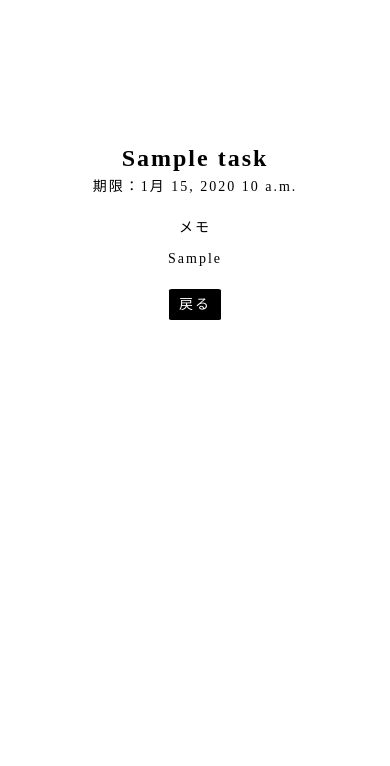
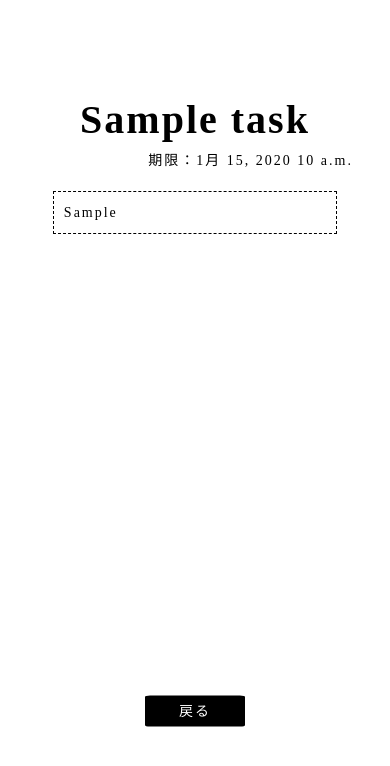
Before and after one commit to Kanata0204/task_app, a Django app: page /task_list/1 in a window 390 px wide. Shown: the part 60-826 px from the top of the page. Run offline with Django 3.2, Linux system fonts and the light colour scheme; tables that the repository leaves empty hold one stand-in row (values such as "Sample post").

Commit message:
modify responsive task_detail.css

```diff
--- a/static/css/_base.css
+++ b/static/css/_base.css
@@ -12,7 +12,7 @@ html {
 }
 
 h2 {
-  font-size: 2.4rem;
+  font-size: 4rem;
 }
 
 p {
@@ -65,7 +65,7 @@ span {
 
 @media (min-width: 600px) {
   h2 {
-    font-size: 5rem;
+    font-size: 8rem;
   }
   p {
     font-size: 1.9rem;
@@ -79,9 +79,6 @@ span {
 }
 
 @media (min-width: 1024px) {
-  h2 {
-    font-size: 7.4rem;
-  }
   p {
     font-size: 2.5rem;
   }
--- a/static/css/taskapp/task_detail.css
+++ b/static/css/taskapp/task_detail.css
@@ -1,13 +1,12 @@
-#content {
+#content #detail_block {
+  width: 90%;
+  margin: 0 auto;
+  margin-top: 15rem;
   text-align: center;
 }
 
-#content #detail_block {
-  margin-top: 20rem;
-}
-
 #content #detail_block #title_limit_block {
-  display: inline-block;
+  margin-bottom: 2rem;
 }
 
 #content #detail_block #title_limit_block #detail_limit {
@@ -15,16 +14,27 @@
 }
 
 #content #detail_block_memo {
+  width: 90%;
+  padding: 1rem;
   margin: 2rem auto;
-}
-
-#content #detail_block_memo span {
-  margin-bottom: 1rem;
+  border: dashed 1px black;
+  text-align: left;
+  white-space: pre-wrap;
 }
 
 #content #btn_block {
   display: flex;
   justify-content: space-around;
+  align-items: center;
+  position: absolute;
+  width: 100%;
+  bottom: 5%;
+  left: 50%;
+  transform: translate(-50%, -50%);
+}
+
+#content #btn_block .btn {
+  width: 10rem;
 }
 
 #content #btn_block #back_btn {
@@ -39,9 +49,20 @@
   background-color: red;
 }
 
-@media (min-width: 1024px) {
-  #btn_block {
-    width: 50%;
-    margin: 0 auto;
+@media (min-width: 640px) {
+  #content #detail_block #title_limit_block {
+    margin-bottom: 10rem;
+  }
+  #content #btn_block .btn {
+    width: 12rem;
   }
 }
+
+@media (min-width: 1024px) {
+  #content #detail_block {
+    width: 80%;
+  }
+  #content #btn_block .btn {
+    width: 15rem;
+  }
+}
--- a/static/scss/taskapp/task_detail.scss
+++ b/static/scss/taskapp/task_detail.scss
@@ -1,31 +1,42 @@
 #content{
-    text-align: center;
 
     & #detail_block{
-        margin-top: 20rem;
+        width: 90%;
+        margin: 0 auto;
+        margin-top: 15rem;
+        text-align: center;
 
         & #title_limit_block{
-            display: inline-block;
+            margin-bottom: 2rem;
 
             & #detail{
-                &_title{
-                }
                 &_limit{
                     text-align: right;
                 }
             }
         }
         &_memo{
-            & span{
-                margin-bottom: 1rem;
-            }
+            width: 90%;
+            padding: 1rem;
             margin: 2rem auto;
+            border: dashed 1px black;
+            text-align: left;
+            white-space: pre-wrap;
         }
     }
     & #btn_block{
         display: flex;
         justify-content: space-around;
+        align-items: center;
+        position: absolute;
+        width: 100%;
+        bottom: 5%;
+        left: 50%;
+        transform: translate(-50%, -50%);
 
+        & .btn{
+            width: 10rem;
+        }
         & #back_btn{
             background-color: black;
         }
@@ -38,9 +49,30 @@
     }
 }
 
-@media (min-width:1024px){
-    #btn_block{
-        width: 50%;
-        margin: 0 auto;
+@media (min-width:640px){
+    #content{
+        #detail_block{
+            & #title_limit_block{
+                margin-bottom: 10rem;
+            }
+        }
+        & #btn_block{
+            & .btn{
+                width: 12rem;
+            }
+        }
     }
 }
+
+@media (min-width:1024px){
+    #content{
+        & #detail_block{
+            width: 80%;
+        }
+        & #btn_block{
+            & .btn{
+                width: 15rem;
+            }
+        }
+    }
+}
--- a/taskapp/templates/taskapp/task_detail.html
+++ b/taskapp/templates/taskapp/task_detail.html
@@ -13,7 +13,7 @@
         <h2 id="detail_title">{{ task.title }}</h2>
         <p id="detail_limit">期限：{{ task.day_limit }}&nbsp{{ task.time_limit }}</p>
     </div>
-    <p id="detail_block_memo"><span>メモ</span></br>{{ task.memo }}</p>
+    <p id="detail_block_memo">{{ task.memo }}</p>
     <div id="btn_block">
         <a id="back_btn" class="btn" href="{% url 'list' %}">戻る</a>
         {% if user.is_authenticated %}
--- a/taskapp/templates/taskapp/task_main.html
+++ b/taskapp/templates/taskapp/task_main.html
@@ -10,7 +10,7 @@
     <div id="main_block">
         <div id="title_limit_block">
             <h2 id="main_title">{{ main_task.title }}</h2>
-            <p id="main_limit">期限：{{ main_task.day_limit }}{{ main_task.time_limit }}</p>
+            <p id="main_limit">期限：{{ main_task.day_limit }}&nbsp{{ main_task.time_limit }}</p>
         </div>
         <p id="main_memo">{{ main_task.memo }}</p>
         <div id="main_btn_block">
```
Also changed, not shown: static/css/taskapp/task_main.css (+2 -6 lines), static/scss/_base.scss (+2 -5 lines), static/scss/taskapp/task_main.scss (+2 -9 lines).
